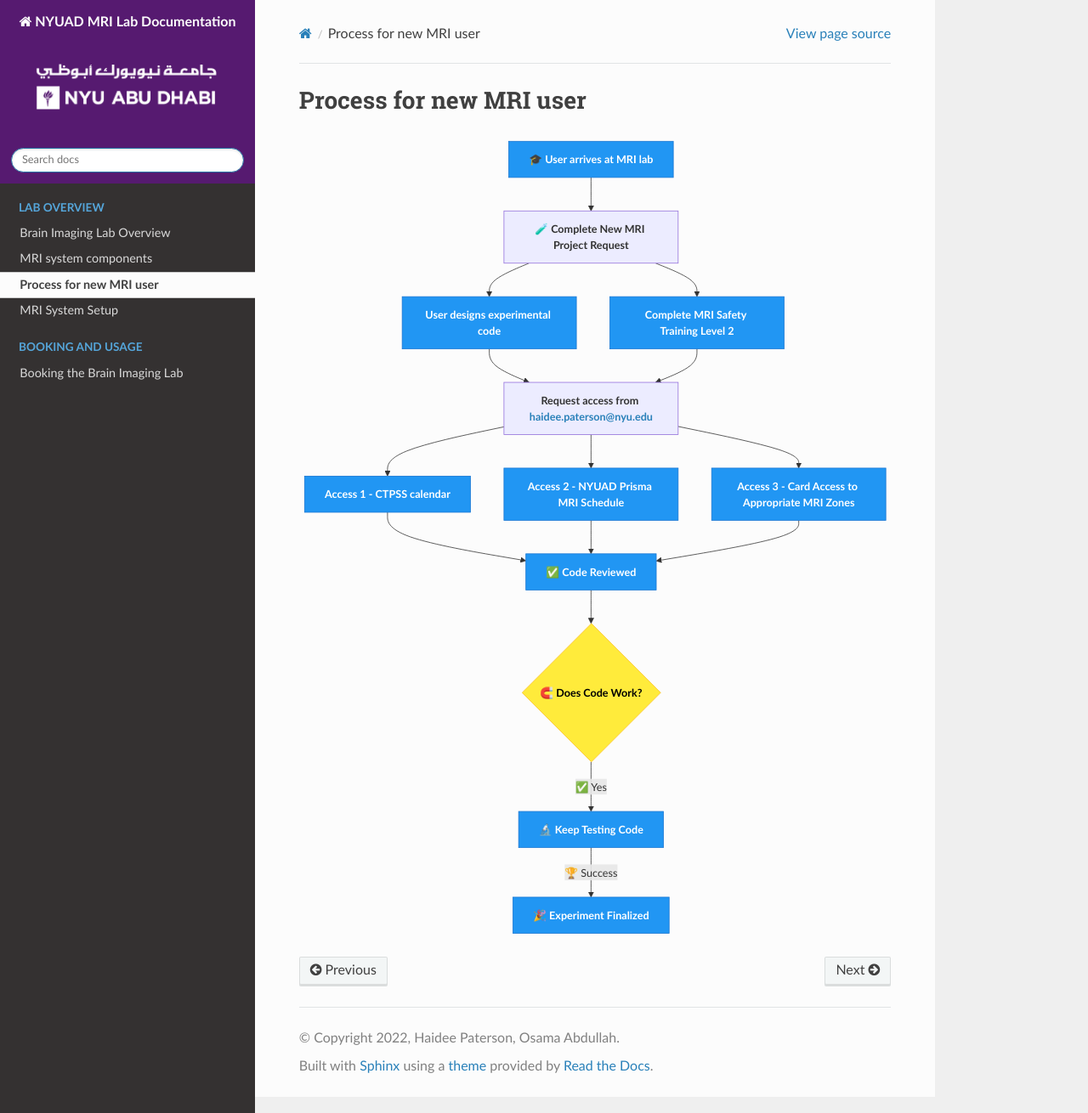
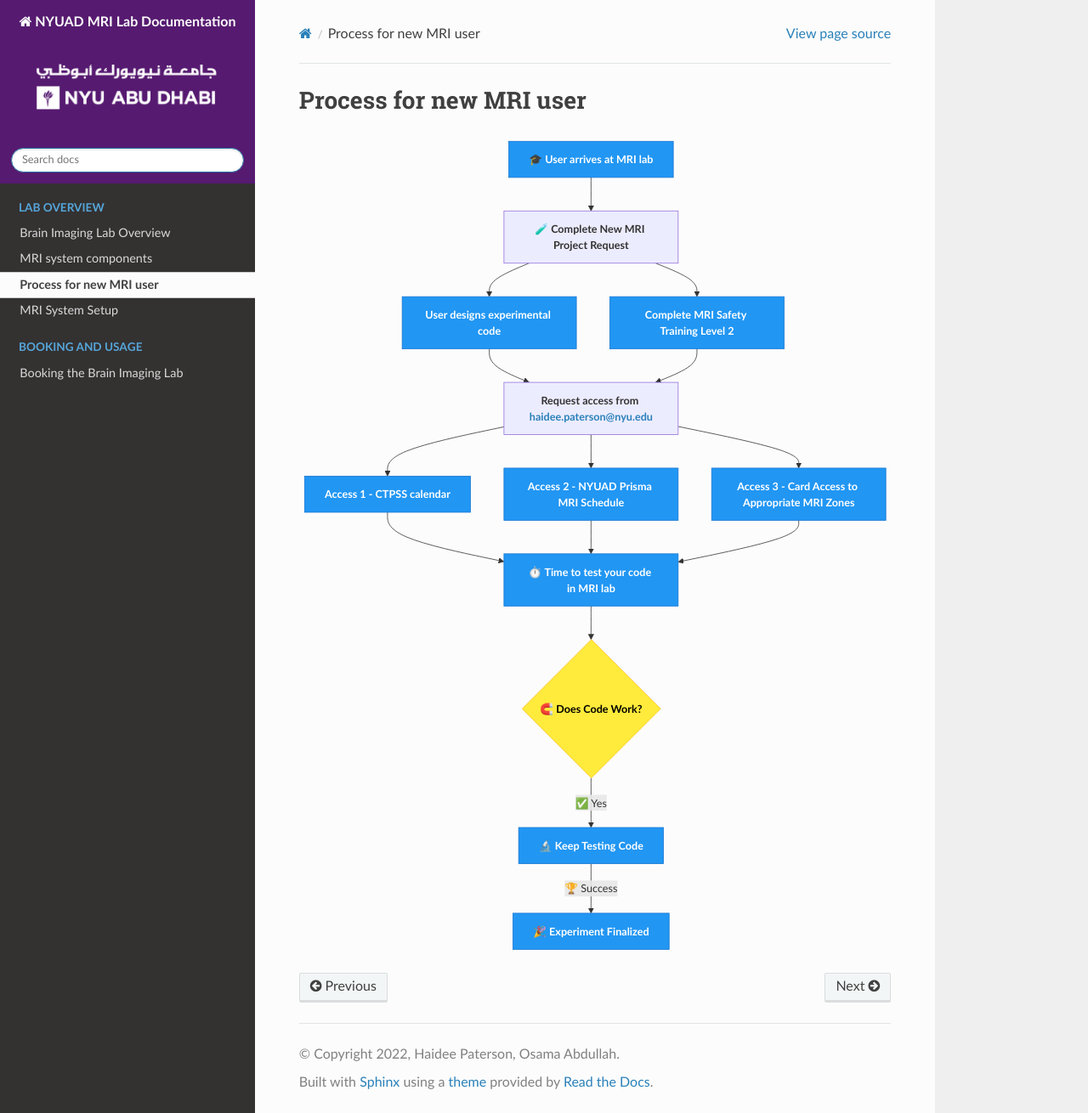
Before and after one commit to BioMedicalImaging-Core-NYUAD/brainimaging-lab-documentation, a Sphinx documentation site: the page built from docs/source/1-lab_overview/3-process_diagram.rst, in a window 1280 px wide and 1310 px high. Shown: the whole window at 85% size. Built offline with Sphinx 7.4.7 and the Read the Docs theme 3.1.0, drawn with Linux system fonts in a browser that asks for light colours; pages that are not in the unit, such as notebooks, are missing from menus.

```diff
--- a/docs/source/1-lab_overview/3-process_diagram.rst
+++ b/docs/source/1-lab_overview/3-process_diagram.rst
@@ -13,7 +13,7 @@
     E --> F[<b>Access 1 - CTPSS calendar</b>];
     E --> G[<b>Access 2 - NYUAD Prisma MRI Schedule</b>];
     E --> H[<b>Access 3 - Card Access to Appropriate MRI Zones</b>];
-    F --> I[✅ <b>Code Reviewed</b>];
+    F --> I[⏱️ <b>Time to test your code in MRI lab</b>];
     G --> I;
     H --> I;
     I --> J{🧲️ <b>Does Code Work?</b>};
```
